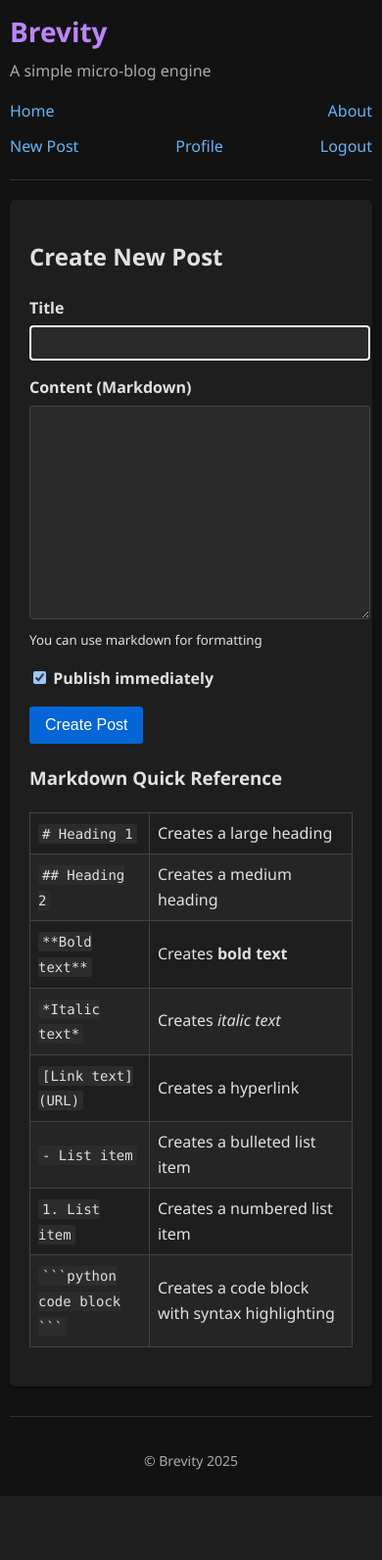
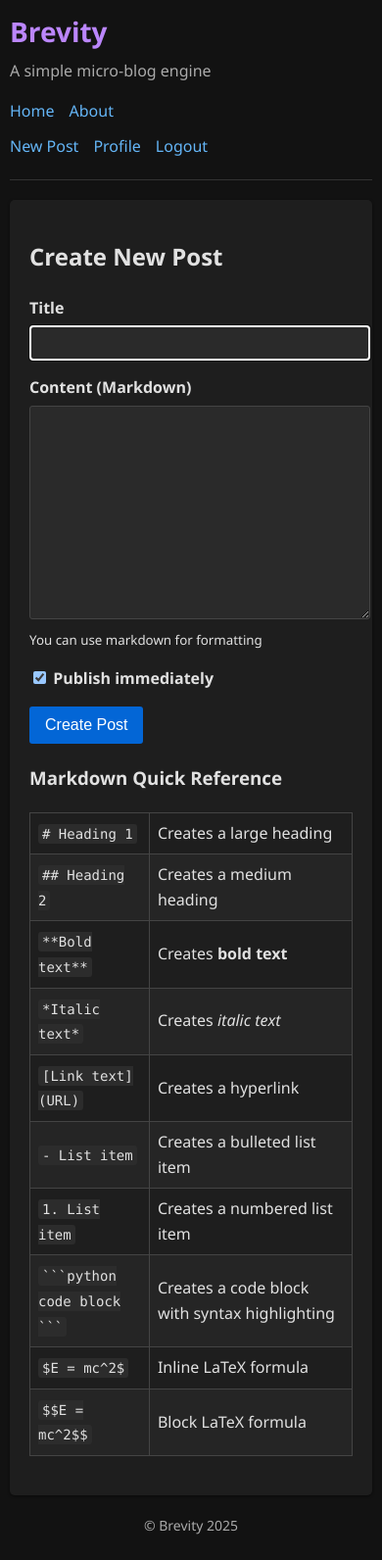
Before and after one commit to goranobradovic/brevity, a Flask app: page /posts/create in a window 390 px wide. Shown: the whole page at 98% size. Before the commit the page ends 1527 px from the top, so only its background shows below. Run offline with Flask 3, Linux system fonts and the light colour scheme; the visitor is signed in with stand-in values (Sample User, id 1); data comes from the database, SQL or seed files in the repository.

Commit message:
add latex support

````diff
--- a/models.py
+++ b/models.py
@@ -40,7 +40,13 @@ class Post(db.Model):
 
     @property
     def html_content(self):
-        return markdown.markdown(self.content, extensions=['fenced_code', 'tables'])
+        return markdown.markdown(self.content, extensions=['fenced_code', 'tables', 'mdx_math'],
+                               extension_configs={
+                                   'mdx_math': {
+                                       'enable_dollar_delimiter': True,
+                                       'add_preview': True
+                                   }
+                               })
 
     def __repr__(self):
         return f'<Post {self.title}>'
--- a/requirements.txt
+++ b/requirements.txt
@@ -5,6 +5,7 @@ Flask-Login==0.6.3
 SQLAlchemy==2.0.25
 mysqlclient==2.2.1
 markdown==3.5.1
+python-markdown-math==0.8
 python-dotenv==1.0.0
 PyMySQL==1.1.0
 Werkzeug==2.3.7
--- a/static/css/style.css
+++ b/static/css/style.css
@@ -246,16 +246,40 @@ code {
     }
 
     .nav-links, .auth-links {
-        justify-content: space-between;
+        flex-wrap: wrap;
     }
 }
 
 /* Footer */
 footer {
-    margin-top: 30px;
-    padding-top: 20px;
-    border-top: 1px solid #333;
+    margin-top: 20px;
     text-align: center;
     color: #aaa;
     font-size: 14px;
 }
+
+/* LaTeX Formulas */
+.katex {
+    font-size: 1.1em;
+}
+
+.katex-display {
+    padding: 1em 0;
+    overflow-x: auto;
+    overflow-y: hidden;
+}
+
+.post-content .katex-display {
+    background-color: #1a1a1a;
+    border-radius: 4px;
+    padding: 1em;
+    margin: 1em 0;
+}
+
+/* Improves the display of LaTeX on mobile devices */
+@media (max-width: 768px) {
+    .katex-display {
+        max-width: 100%;
+        font-size: 0.9em;
+    }
+}
--- a/templates/about.html
+++ b/templates/about.html
@@ -10,6 +10,7 @@
     <h3>Features</h3>
     <ul>
         <li>Markdown to HTML rendering</li>
+        <li>LaTeX formula support (using $ and $$ delimiters)</li>
         <li>User authentication system</li>
         <li>Post creation, editing, and deletion</li>
         <li>Simple and responsive design</li>
@@ -24,5 +25,6 @@
         <li>Flask-SQLAlchemy for ORM</li>
         <li>Flask-Login for user authentication</li>
         <li>Python-Markdown for markdown processing</li>
+        <li>KaTeX for LaTeX formula rendering</li>
     </ul>
 {% endblock %}
--- a/templates/base.html
+++ b/templates/base.html
@@ -9,6 +9,10 @@
     <link rel="icon" href="{{ url_for('static', filename='img/favicon.svg') }}" type="image/svg+xml">
     <link rel="alternate icon" href="{{ url_for('static', filename='favicon.ico') }}" type="image/x-icon">
     <link rel="stylesheet" href="{{ url_for('static', filename='css/style.css') }}">
+    <!-- KaTeX for LaTeX rendering -->
+    <link rel="stylesheet" href="https://cdn.jsdelivr.net/npm/katex@0.16.9/dist/katex.min.css">
+    <script defer src="https://cdn.jsdelivr.net/npm/katex@0.16.9/dist/katex.min.js"></script>
+    <script defer src="https://cdn.jsdelivr.net/npm/katex@0.16.9/dist/contrib/auto-render.min.js"></script>
     {% block head %}{% endblock %}
 </head>
 <body>
@@ -54,5 +58,18 @@
     </footer>
 
     {% block scripts %}{% endblock %}
+    <!-- Initialize KaTeX auto-rendering -->
+    <script>
+        document.addEventListener("DOMContentLoaded", function() {
+            renderMathInElement(document.body, {
+                delimiters: [
+                    {left: "$$", right: "$$", display: true},
+                    {left: "$", right: "$", display: false},
+                    {left: "\\(", right: "\\)", display: false},
+                    {left: "\\[", right: "\\]", display: true}
+                ]
+            });
+        });
+    </script>
 </body>
 </html>
--- a/templates/posts/create.html
+++ b/templates/posts/create.html
@@ -63,6 +63,14 @@
                 <td><code>```python<br>code block<br>```</code></td>
                 <td>Creates a code block with syntax highlighting</td>
             </tr>
+            <tr>
+                <td><code>$E = mc^2$</code></td>
+                <td>Inline LaTeX formula</td>
+            </tr>
+            <tr>
+                <td><code>$$E = mc^2$$</code></td>
+                <td>Block LaTeX formula</td>
+            </tr>
         </table>
     </div>
 {% endblock %}
````
Also changed, not shown: templates/posts/edit.html (+8 -0 lines).
